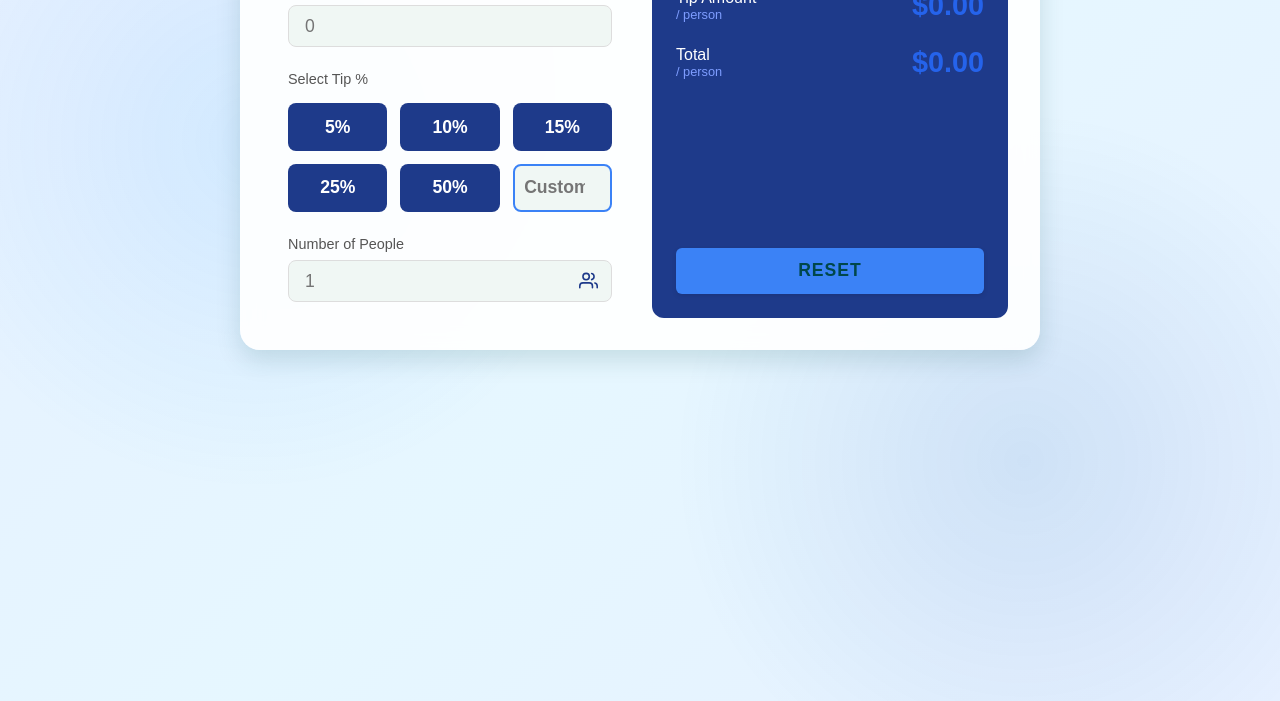
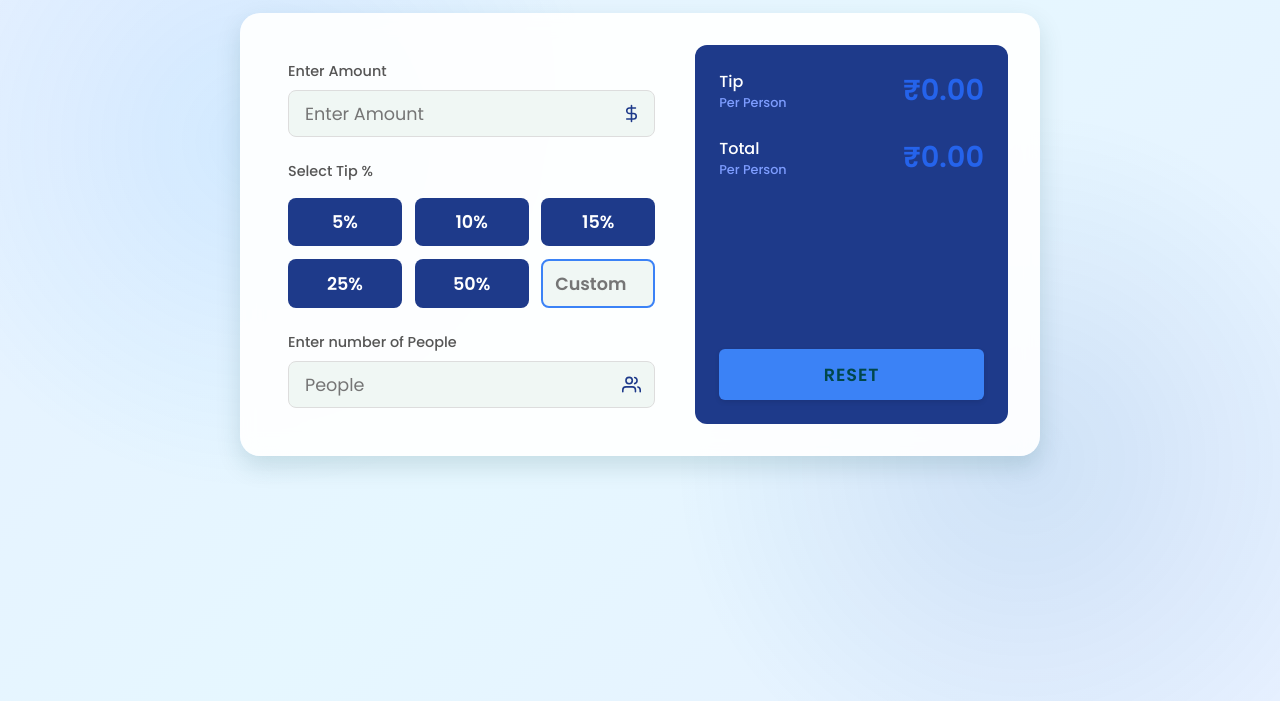
Before and after one commit to Shreyash-S-Kate/tip-calculator, a plain HTML site: page index.html in a window 1280 px wide. Shown: the part 99-800 px from the top of the page. Drawn offline with Linux system fonts and the light colour scheme.

Commit message:
Refactor index.html for improved layout and semantics
Updated HTML structure and labels for the tip calculator.

```diff
--- a/index.html
+++ b/index.html
@@ -5,67 +5,76 @@
     <meta name="viewport" content="width=device-width, initial-scale=1.0">
     <title>Interactive Tip Calculator</title>
     <link rel="stylesheet" href="style.css">
+    <link href="https://fonts.googleapis.com/css2?family=Poppins:wght@400;500;600&display=swap" rel="stylesheet">
 </head>
 <body>
-    <!-- calculator container -->
+    <h1>Tip Calculator</h1>
+
+    <!--Main div container for calculator-->
     <div class="calculator-container">
 
-        <!-- input section-->
         <div class="input-section">
+           <!--input will be given here-->
 
             <div class="form-control">
-                <label for="bill">Bill</label>
-                <input type="number" id="bill" class="input-field" placeholder="0" min="0">
-            </div>
+                <label for="bill">Enter Amount</label>
+                <input type="number" id="bill-input" class="input-field" placeholder ="Enter Amount" min="0">
+            </div><!--end of form control class-->
 
             <div class="form-control">
                 <p>Select Tip %</p>
-                <!-- container of buttons and custom input-->
-                <div class="tip-buttons-container">
-                    <button type="button" class="tip-percent-btn" value="5">5%</button>
-                    <button type="button" class="tip-percent-btn" value="10">10%</button>
-                    <button type="button" class="tip-percent-btn" value="15">15%</button>
-                    <button type="button" class="tip-percent-btn" value="25">25%</button>
-                    <button type="button" class="tip-percent-btn" value="50">50%</button>
-                    <input type="number" id="custom-tip" class="input-field tip-custom-input" placeholder="Custom" min="0">
+                <div class="tip-buttons-container"><!--buttons for tip percent -->
+                    <button type="button" class="tip-percent-btn" value="5" data-tip="5">5%</button>
+                    <button type="button" class="tip-percent-btn" value="10" data-tip="10">10%</button>
+                    <button type="button" class="tip-percent-btn" value="15" data-tip="15">15%</button>
+                    <button type="button" class="tip-percent-btn" value="25" data-tip="25">25%</button>
+                    <button type="button" class="tip-percent-btn" value="50" data-tip="50">50%</button>
+                    <input type="number" id="custom-tip" class="tip-custom-input" placeholder="Custom" min="0" inputmode="numeric">
+                </div><!--end of button container class-->
+
+            </div><!--end of percentage input class-->
+
+            <!--Number of people input class-->
+            <div class="form-control">
+                <label for="num-people">Enter number of People</label>
+                <input type="number" id="num-people" class="input-field" placeholder="People" min="0">
+            </div>
+
+        </div><!--end of input class-->
+
+        <div class="output-section"><!--output class-->
+
+            <div class="result-line"><!--tip per person-->
+
+                <div class="result-label"><!--left side label-->
+                    <p>Tip</p>
+                    <span>Per Person</span>
+                </div>
+
+                <div class="result-value"><!--calculated values-->
+                    <span id="tip-amount-display">$0.00</span>
+                </div>
+
+            </div>
+
+            <div class="result-line">
+
+                <div class="result-label">
+                    <p>Total</p>
+                    <span>Per Person</span>
+                </div>
+
+                <div class="result-value">
+                    <span id="total-amount-display">$0.00</span>
+
                 </div>
             </div>
 
-            <div class="form-control">
-                <label for="num-people">Number of People</label>
-                <input type="number" id="num-people" class="input-field" placeholder="1" min="1">
-            </div>
-
-        </div> <!-- end of input-section -->
-
-        <!-- output section-->
-        <div class="output-section">
-            <div class="result-line">
-                <div class="result-label">
-                    <p>Tip Amount</p>
-                    <span>/ person</span>
-                </div>
-                <div class="result-value">
-                    <span id="tip-amount-display">$0.00</span>
-                </div>
-            </div>
-
-            <div class="result-line">
-                 <div class="result-label">
-                    <p>Total</p>
-                    <span>/ person</span>
-                </div>
-                <div class="result-value">
-                    <span id="total-amount-display">$0.00</span>
-                </div>
-            </div>
-
-            <!-- Reset button-->
             <button type="button" id="reset-button" class="reset-btn">RESET</button>
 
-        </div> <!-- End of output-section -->
+        </div><!--end of output class-->
 
-    </div> <!-- End of calculator-container -->
+    </div><!--end of calculator container class-->
 
     <script src="script.js" defer></script>
 </body>
```
